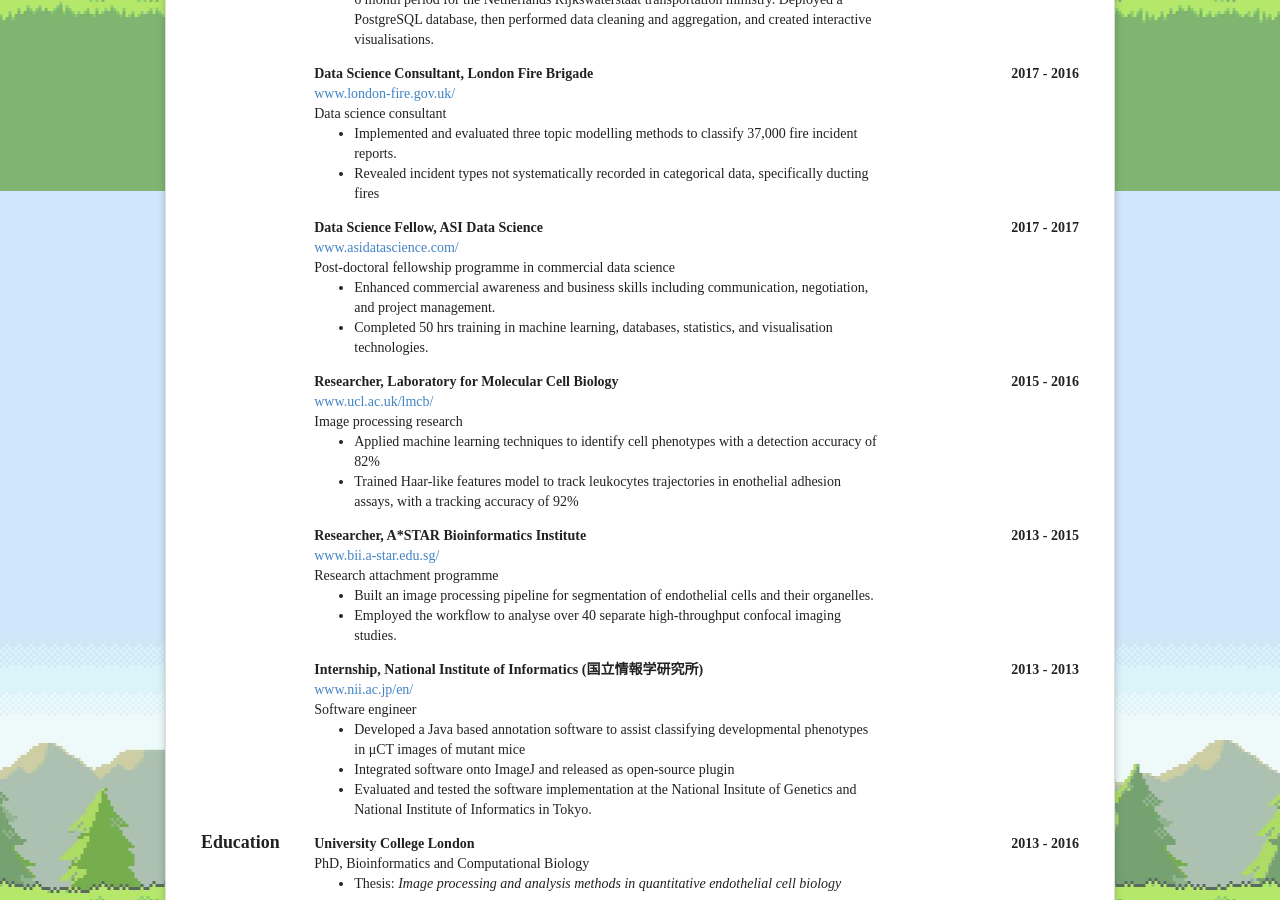
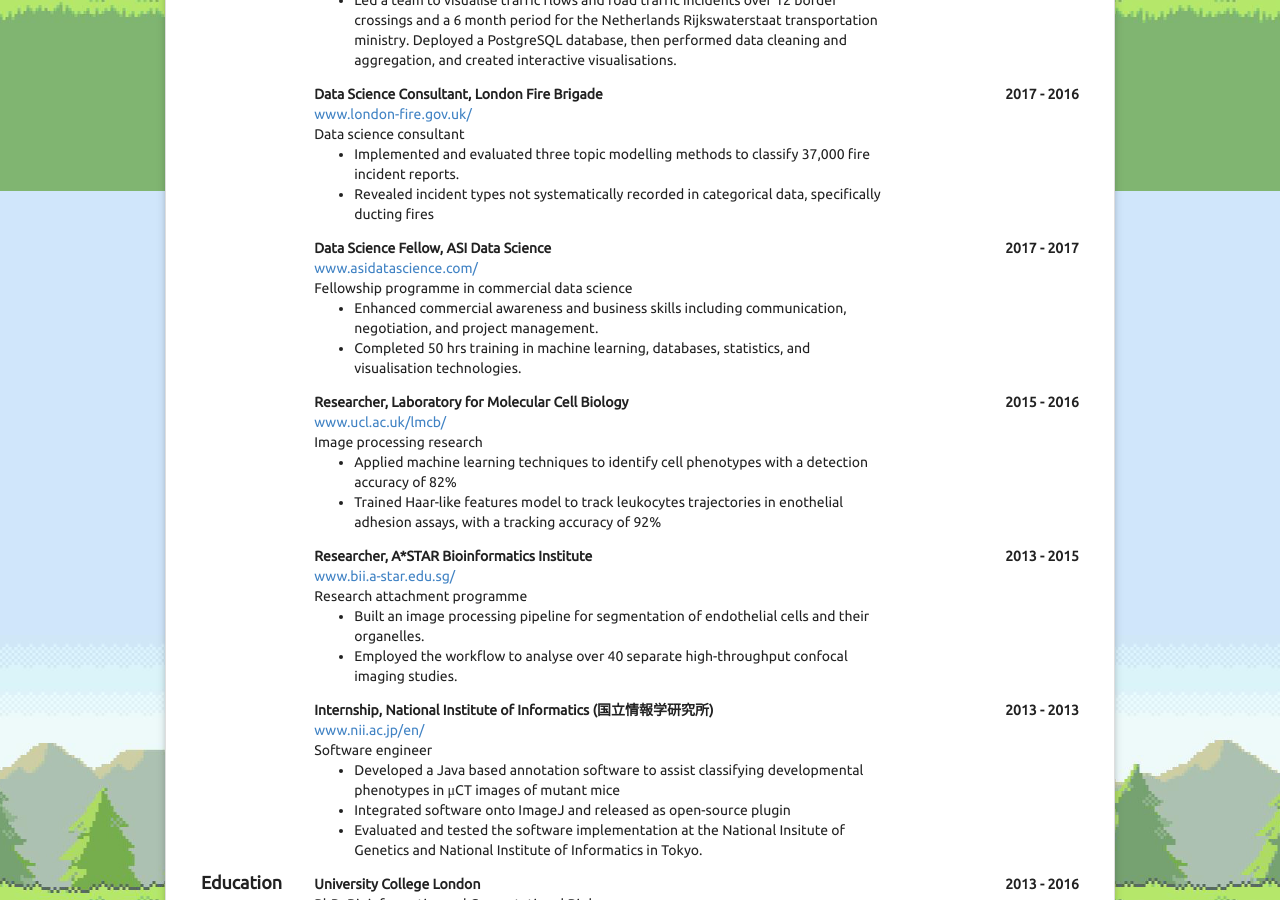
Before and after one commit to williamgrimes/williamgrimes.github.io, a Jekyll site: the page built from bio/index.html, in a window 1280 px wide and 900 px high, scrolled down 709 px. Built offline with Jekyll 4.4.1, drawn with Linux system fonts in a browser that asks for light colours.

Commit message:
add ubuntu font to head

```diff
--- a/_data/bio.json
+++ b/_data/bio.json
@@ -6,7 +6,7 @@
     "email": "williamgrimes@gmx.com",
     "phone": "             ",
     "website": "https://williamgrimes.github.io",
-    "summary": "Thanks for visiting my website! <br><br> A data Scientist with experience delivering commercial data science projects. I have worked with the World Economic Forum, the Netherland’s Transportation Ministry, and the London Fire Brigade. <br><br> My interests are broad and I hold a PhD in Bioinformatics, and an MSc in Computer Science. <br><br> I'm excited by applying machine learning to problems with a positive societal impact. In particular I'm interested in working at the intersection of blockchain with data science.",
+    "summary": "Thanks for visiting my website! <br><br> A data scientist with experience delivering commercial data science projects. I have worked with the World Economic Forum, the Netherland’s Transportation Ministry, and the London Fire Brigade. <br><br> My interests are broad and I hold a PhD in Bioinformatics, and an MSc in Computer Science. <br><br> I'm excited by applying machine learning to problems with a positive societal impact. In particular I'm interested in working at the intersection of blockchain with data science.",
     "profiles": [
       {
         "network": "github",
@@ -261,7 +261,7 @@
       "website": "https://www.asidatascience.com/",
       "startDate": "2017-04-01",
       "endDate": "2017-01-03",
-      "summary": "Post-doctoral fellowship programme in commercial data science",
+      "summary": "Fellowship programme in commercial data science",
       "highlights": [
         "Enhanced commercial awareness and business skills including communication, negotiation, and project management.",
         "Completed 50 hrs training in machine learning, databases, statistics, and visualisation technologies."
--- a/_includes/head.html
+++ b/_includes/head.html
@@ -14,10 +14,10 @@
     <meta name="mobile-web-app-capable" content="yes">
 
     <title>
-      {% if page.title %}
-        {{ page.title }} |
-      {% endif %}
-      {{ site.title }}
+        {% if page.title %}
+            {{ page.title }} |
+        {% endif %}
+        {{ site.title }}
     </title>
 
     <!-- Load Javascript and CSS for Semantic UI -->
@@ -44,5 +44,6 @@
     {% endif %}
 
     <link href="https://fonts.googleapis.com/css?family=Press+Start+2P" rel="stylesheet">
+    <link href="https://fonts.googleapis.com/css?family=Ubuntu" rel="stylesheet">
 
 </head>
```
